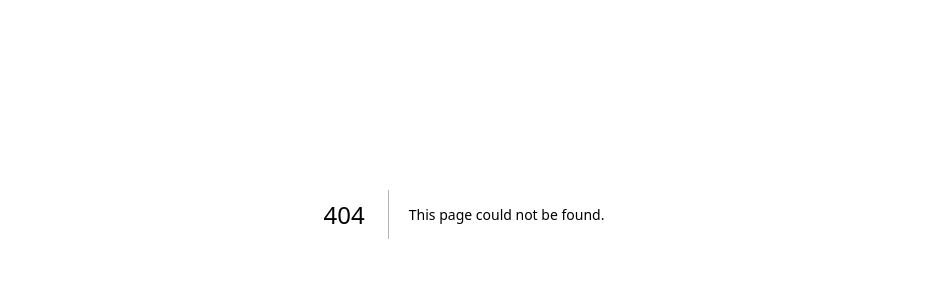
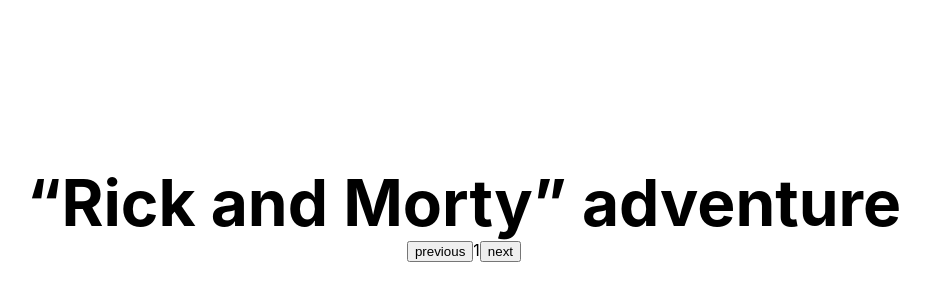
Before and after one commit to AvresCode/next.js-API, a Next.js app: page /newChar in a window 1280 px wide. Before the commit this address had no page. Shown: the part 186-486 px from the top of the page, without its empty margins (176-1106 px from the left). Built offline with nearby package versions, Linux system fonts and the light colour scheme.

Commit message:
Added newChar page to try new method

```diff
--- a/components/CharactersComponent.js
+++ b/components/CharactersComponent.js
@@ -5,6 +5,8 @@
 const CharactersComponent = ({ characters }) => {
   const pageCount = characters?.info?.pages;
   console.log("pageCount:", pageCount);
+  const nextPage = characters?.info?.next;
+  console.log("next", nextPage);
   const router = useRouter();
   // console.log("router", router.query);
   const page = router.query.page ? parseInt(router.query.page) : 1;
--- /dev/null
+++ b/components/PageNavigate.js
@@ -0,0 +1,68 @@
+// import Link from "next/link";
+// import client from "../config/appolloClient";
+// import { getAllCharacters } from "../config/queries";
+// import styles from "../styles/Home.module.css";
+// import { useState } from "react";
+
+// const PageNavigate = ({ data }) => {
+//   //   const pageCount = characters?.info?.pages;
+//   //   console.log("pageCount:", pageCount);
+//   const [newPageData, setNewPageData] = useState(null);
+//   const newPage = async (pageNum) => {
+//     const { data } = await client.query({
+//       query: getAllCharacters,
+//       variables: { page: pageNum },
+//     });
+//     console.log("data", data.characters);
+//     setNewPageData(data.characters);
+//   };
+
+//   return (
+//     <div className={styles.container}>
+//       <main className={styles.main}>
+//         <h1 className={styles.title}>“Rick and Morty” adventure</h1>
+
+//         <div className={styles.grid}>
+//           {newPageData &&
+//             newPageData?.results.map((char) => (
+//               <div className={styles.card} key={char.id}>
+//                 {" "}
+//                 {char.name}
+//               </div>
+//             ))}
+
+//           <div>
+//             {" "}
+//             <button onClick={() => newPage(newPageData?.info?.prev)}>
+//               previous
+//             </button>
+//             {newPageData?.info?.prev ? newPageData?.info?.prev + 1 : 1}
+//             <button onClick={() => newPage(newPageData?.info?.next)}>
+//               next
+//             </button>{" "}
+//           </div>
+
+//           {/* <div>
+//           {page > 1 && (
+//             <Link href={`${page - 1}`} passHref>
+//               <button> Previous</button>
+//             </Link>
+//           )}{" "}
+//           {page === 1 && (
+//             <Link href={`characters/2`} passHref>
+//               <button> Next</button>{" "}
+//             </Link>
+//           )}
+//           {page < pageCount && page !== 1 && (
+//             <Link href={`${page + 1}`} passHref>
+//               <button> Next</button>{" "}
+//             </Link>
+//           )}
+//         </div> */}
+//         </div>
+//       </main>
+//     </div>
+//   );
+// };
+
+// export default PageNavigate;
--- /dev/null
+++ b/pages/newChar/index.js
@@ -0,0 +1,87 @@
+import client from "../../config/appolloClient";
+import { getAllCharacters } from "../../config/queries";
+import styles from "../../styles/Home.module.css";
+//import { PageNavigate } from "../../components/PageNavigate";
+import { useState } from "react";
+
+const Characters = () => {
+  //   const pageCount = characters?.info?.pages;
+  //   console.log("pageCount:", pageCount);
+  const [newPageData, setNewPageData] = useState(null);
+  const [prevPage, setPrevPage] = useState(null);
+  const [nextPage, setNextPage] = useState(1);
+
+  const newPage = async (pageNum) => {
+    const { data } = await client.query({
+      query: getAllCharacters,
+      variables: { page: pageNum },
+    });
+    console.log("data", data.characters);
+    setNewPageData(data.characters);
+
+    setPrevPage(data.characters.info.prev);
+    setNextPage(data.characters.info.next);
+    // console.log("prev next:", prevPage, nextPage);
+  };
+
+  return (
+    <div className={styles.container}>
+      <main className={styles.main}>
+        <h1 className={styles.title}>“Rick and Morty” adventure</h1>
+
+        <div className={styles.grid}>
+          {newPageData &&
+            newPageData?.results.map((char) => (
+              <div className={styles.card} key={char.id}>
+                {" "}
+                {char.name}
+              </div>
+            ))}
+
+          <div>
+            {" "}
+            <button onClick={() => newPage(prevPage)}>previous</button>
+            {prevPage ? prevPage + 1 : 1}
+            <button onClick={() => newPage(nextPage)}>next</button>{" "}
+          </div>
+
+          {/* <div>{currentPage === 1 && newPage(currentPage)}</div> */}
+
+          {/* <div>
+          {page > 1 && (
+            <Link href={`${page - 1}`} passHref>
+              <button> Previous</button>
+            </Link>
+          )}{" "}
+          {page === 1 && (
+            <Link href={`characters/2`} passHref>
+              <button> Next</button>{" "}
+            </Link>
+          )}
+          {page < pageCount && page !== 1 && (
+            <Link href={`${page + 1}`} passHref>
+              <button> Next</button>{" "}
+            </Link>
+          )}
+        </div> */}
+        </div>
+      </main>
+    </div>
+  );
+};
+
+// export const getStaticProps = async ({ pageNum }) => {
+//   const { data } = await client.query({
+//     query: getAllCharacters,
+//     variables: { page: pageNum },
+//   });
+
+//   // console.log("variables", pageNum);
+//   return {
+//     props: {
+//       characters: data?.characters,
+//     },
+//   };
+// };
+
+export default Characters;
```
